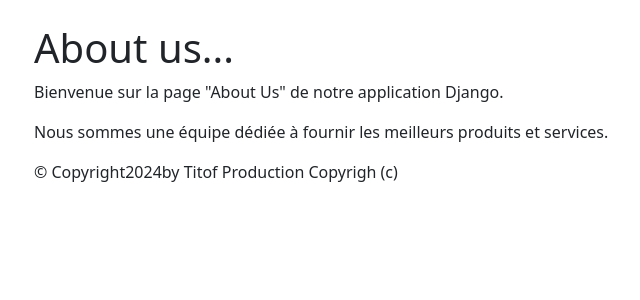
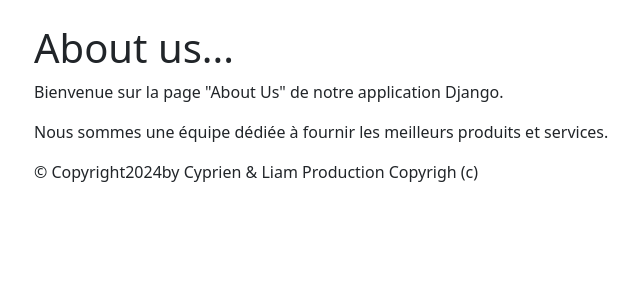
Before and after one commit to IRPYC37/ProjetDjango, a Django app: page /monapp/about/ in a window 1280 px wide. Shown: the part 40-340 px from the top of the page, without its empty margins (48-688 px from the left). Run offline with Django 5.2, Linux system fonts and the light colour scheme; some libraries are stand-ins or nearby versions.

Commit message:
Update BD

```diff
--- a/monprojet/monapp/templates/monapp/base.html
+++ b/monprojet/monapp/templates/monapp/base.html
@@ -43,7 +43,7 @@
     <footer class="footer">
       <div class="container">
         <p>
-          &copy; Copyright{% now 'Y' %}by Titof Production Copyrigh (c)
+          &copy; Copyright{% now 'Y' %}by Cyprien & Liam Production Copyrigh (c)
         </p>
       </div>
     </footer>
```
